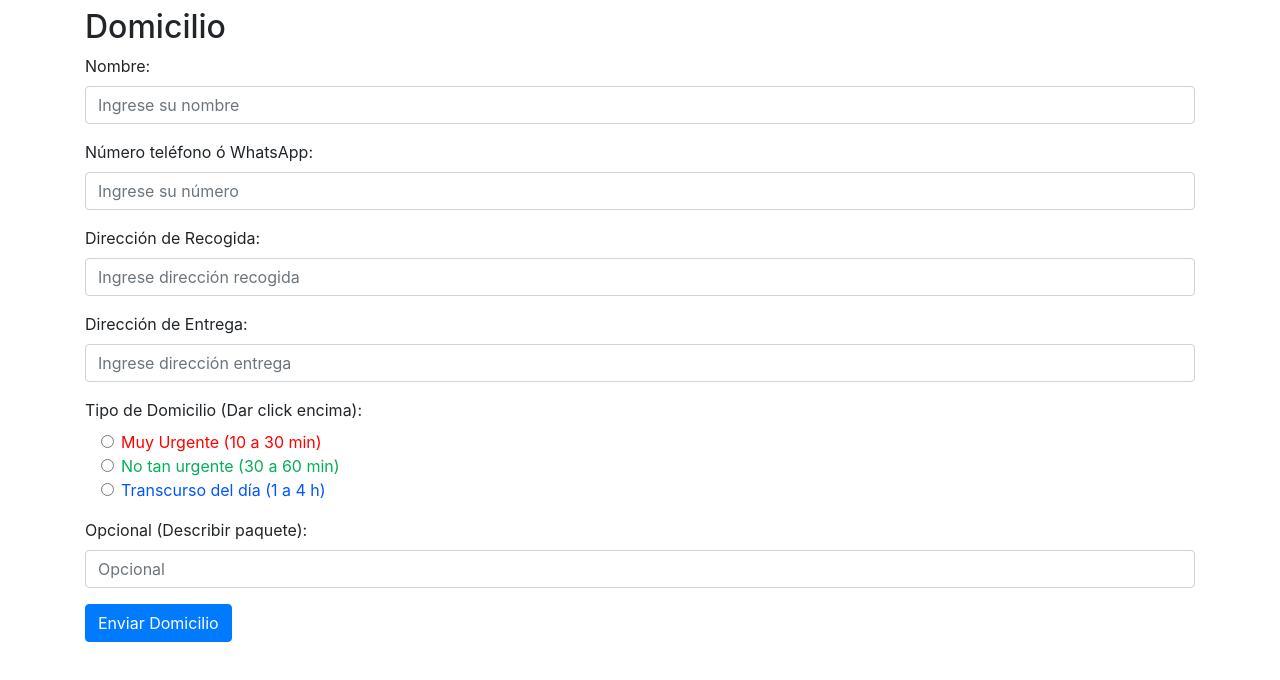
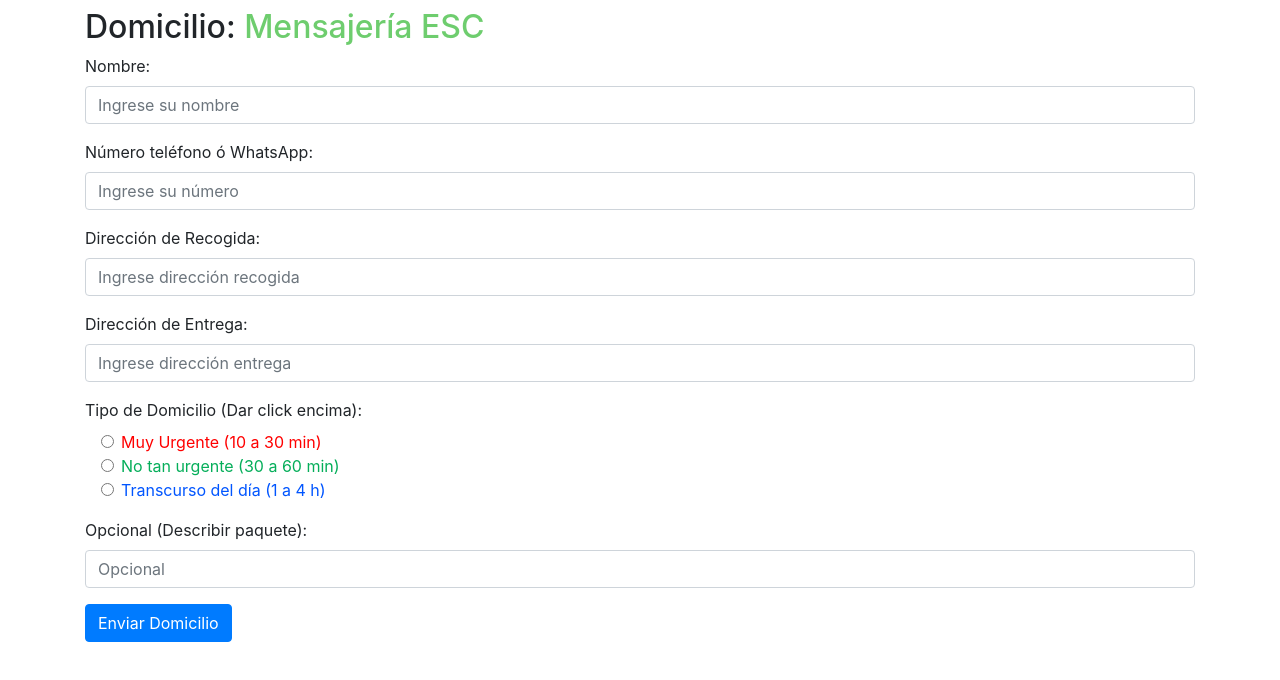
Before and after one commit to mensajeria-esc/solicitar, a plain HTML site: page index.html in a window 1280 px wide. Drawn offline with nearby package versions, Linux system fonts and the light colour scheme.

Commit message:
Add files via upload

```diff
--- a/index.html
+++ b/index.html
@@ -3,7 +3,8 @@
 <head>
     <meta charset="UTF-8">
     <meta name="viewport" content="width=device-width, initial-scale=1.0">
-    <title>Domicilio</title>
+    <link rel="shortcut icon" href="esc.png" type="image/x-icon">
+    <title>Mensajería ESC</title>
     <!-- Enlazar el CSS de Bootstrap desde un CDN -->
     <link rel="stylesheet" href="https://stackpath.bootstrapcdn.com/bootstrap/4.5.2/css/bootstrap.min.css">
     <script>
@@ -46,7 +47,7 @@
 </head>
 <body>
     <div class="container mt-2">
-        <h2>Domicilio</h2>
+        <h2>Domicilio: <span style="color: rgb(110, 205, 110);">Mensajería ESC</span></h2>
         <form onsubmit="enviarWhatsApp(event)">
             <div class="form-group">
                 <label for="nombre">Nombre:</label>
```
Also changed, not shown: esc.png (added).
